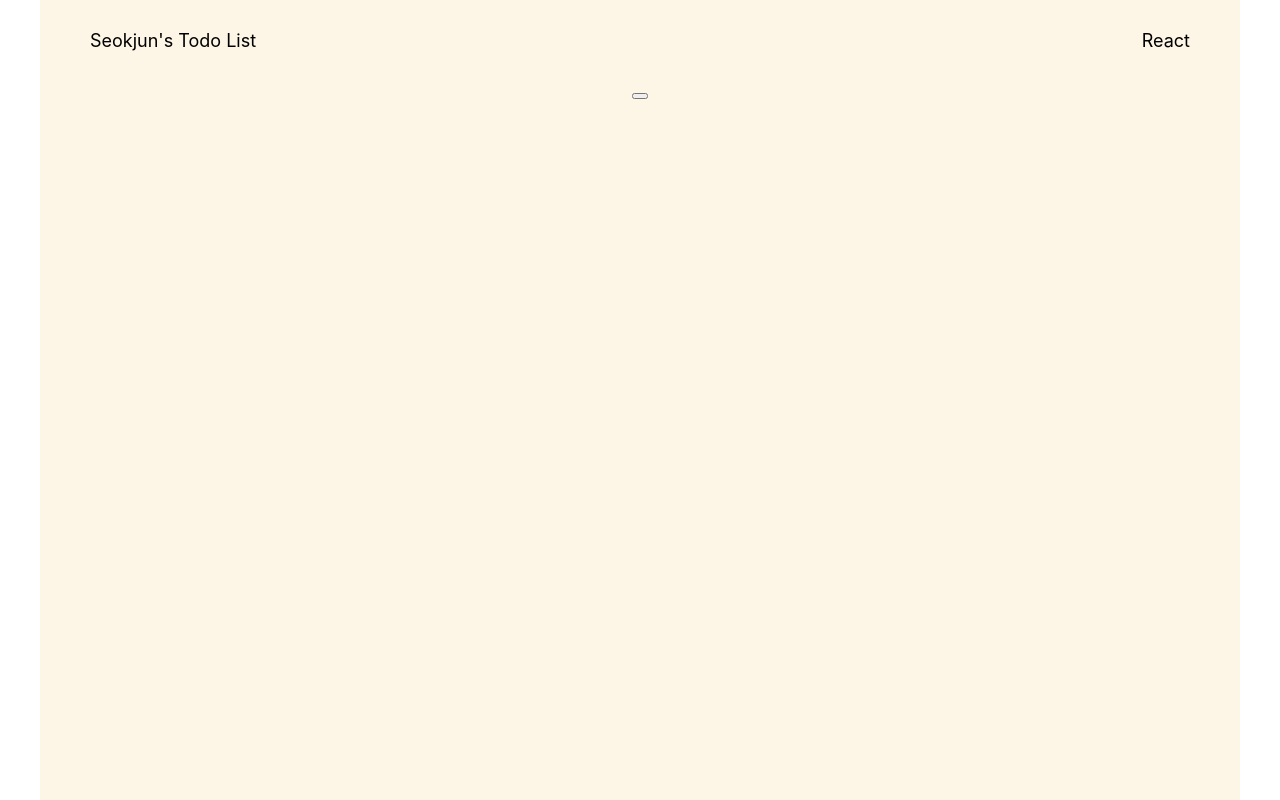
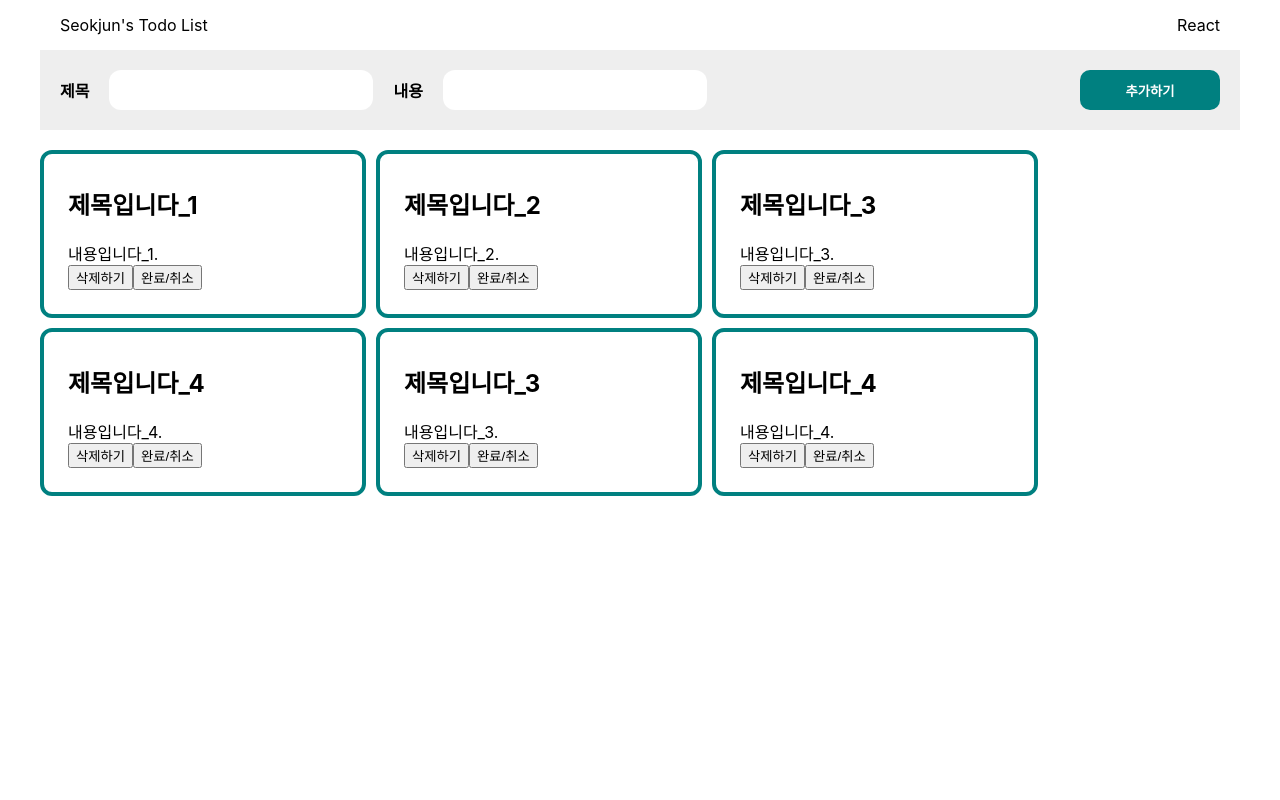
Before and after one commit to Seokjun7074/React-TodoList, a React (Create React App) app: page / in a window 1280 px wide. Built offline with nearby package versions, Linux system fonts and the light colour scheme.

Commit message:
props전달

```diff
--- a/src/components/form/Form.js
+++ b/src/components/form/Form.js
@@ -1,8 +1,14 @@
+import "./style.css";
 const Form = () => {
   return (
     <div className="Form">
-      <div className="input-box"></div>
-      <button className="add-button"></button>
+      <div className="input_box">
+        <label>제목</label>
+        <input type="text"></input>
+        <label>내용</label>
+        <input type="text"></input>
+      </div>
+      <button className="add_button">추가하기</button>
     </div>
   );
 };
--- a/src/components/form/style.css
+++ b/src/components/form/style.css
@@ -1,4 +1,29 @@
 .Form {
+  padding: 20px;
   display: flex;
+  justify-content: space-between;
+  align-items: center;
+  background-color: #eee;
+}
+.input_box {
+  align-items: center;
+  display: flex;
+  font-weight: 600;
+  gap: 20px;
+}
+.input_box > input {
+  border: none;
+  border-radius: 12px;
+  height: 40px;
+  padding: 0 12px;
+  width: 240px;
+}
+.add_button {
+  border: none;
+  border-radius: 10px;
+  height: 40px;
+  width: 140px;
+  font-weight: 700;
+  color: #ffffff;
   background-color: teal;
 }
--- a/src/components/header/style.css
+++ b/src/components/header/style.css
@@ -1,12 +1,8 @@
 .Header {
-  padding: 0 50px;
+  padding: 0 20px;
   display: flex;
   justify-content: space-between;
   align-items: center;
-  height: 10%;
+  height: 50px;
   /* background-color: blue; */
 }
-
-.Header > span {
-  font-size: 18px;
-}
--- a/src/components/layout/Layout.js
+++ b/src/components/layout/Layout.js
@@ -1,13 +1,44 @@
+import { useState } from "react";
 import Form from "../form/Form";
 import Header from "../header/Header";
+import List from "../list/List";
 import "./style.css";
+const dummy = [
+  {
+    title: "제목입니다_1",
+    content: "내용입니다_1.",
+  },
+  {
+    title: "제목입니다_2",
+    content: "내용입니다_2.",
+  },
+  {
+    title: "제목입니다_3",
+    content: "내용입니다_3.",
+  },
+  {
+    title: "제목입니다_4",
+    content: "내용입니다_4.",
+  },
+
+  {
+    title: "제목입니다_3",
+    content: "내용입니다_3.",
+  },
+  {
+    title: "제목입니다_4",
+    content: "내용입니다_4.",
+  },
+];
 
 const Layout = () => {
+  // console.log(dummy[0]);
+  const [todo, setTodo] = useState([]);
   return (
     <div className="Layout">
       <Header></Header>
       <Form></Form>
-      {/* List */}
+      <List todos={dummy}></List>
     </div>
   );
 };
--- a/src/components/layout/style.css
+++ b/src/components/layout/style.css
@@ -3,5 +3,5 @@
   min-width: 800px;
   margin: 0 auto;
   height: 800px;
-  background-color: oldlace;
+  /* background-color: oldlace; */
 }
--- a/src/components/list/List.js
+++ b/src/components/list/List.js
@@ -1,4 +1,13 @@
-const List = () => {
-  return <div className="List"></div>;
+import Todo from "../todo/Todo";
+import "./style.css";
+const List = ({ todos }) => {
+  // console.log(todos[0].title);
+  return (
+    <div className="List">
+      {todos.map((todo, idx) => (
+        <Todo key={idx} title={todo.title} content={todo.content}></Todo>
+      ))}
+    </div>
+  );
 };
 export default List;
--- /dev/null
+++ b/src/components/list/style.css
@@ -0,0 +1,6 @@
+.List {
+  margin-top: 20px;
+  display: flex;
+  flex-wrap: wrap;
+  gap: 10px;
+}
--- a/src/components/todo/Todo.js
+++ b/src/components/todo/Todo.js
@@ -0,0 +1,13 @@
+import "./style.css";
+const Todo = ({ title, content }) => {
+  return (
+    <div className="Todo">
+      <h2 className="todo_title">{title}</h2>
+      <div>{content}</div>
+      <button>삭제하기</button>
+      <button>완료/취소</button>
+    </div>
+  );
+};
+
+export default Todo;
--- /dev/null
+++ b/src/components/todo/style.css
@@ -0,0 +1,7 @@
+.Todo {
+  border: 4px solid teal;
+  border-radius: 12px;
+  padding: 12px 24px 24px;
+  width: 270px;
+  text-align: start;
+}
```
